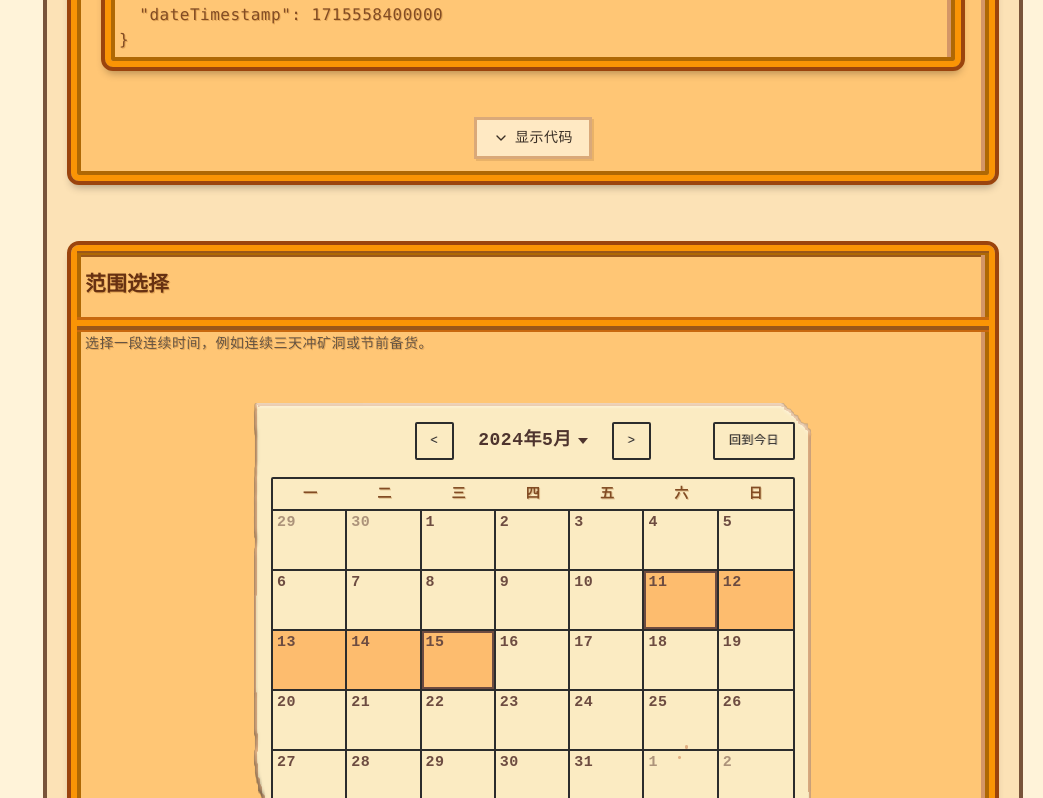
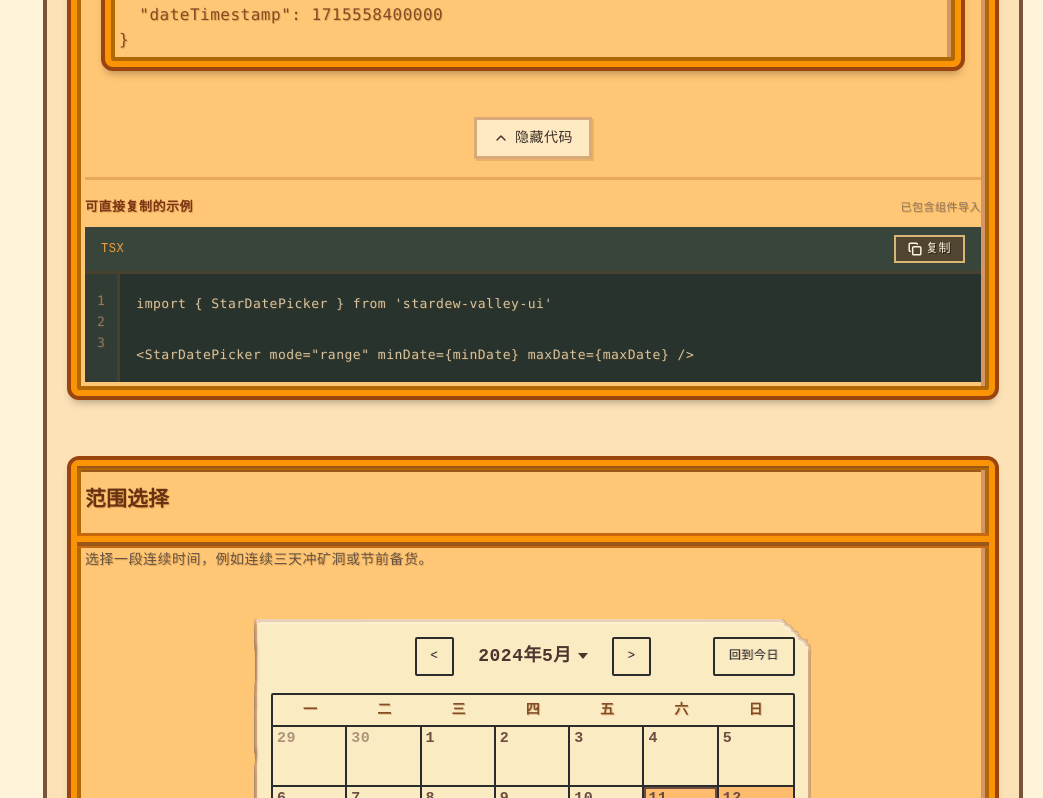
Before and after one commit to a985987819/stardewUi, a React (Vite) app: page /stardewUi/components/date-picker in a window 1280 px wide. Shown: the part 1022-1820 px from the top of the page, without its empty margins (237-1280 px from the left). Built offline with nearby package versions, Linux system fonts and the light colour scheme; a web font is replaced by a local one.

Commit message:
feat: make component examples copy ready

```diff
--- a/src/components/layout/ComponentDemo.module.scss
+++ b/src/components/layout/ComponentDemo.module.scss
@@ -44,6 +44,32 @@
     border-top: 3px solid var(--star-raw-rgba-157-65-0-0-22);
   }
 
+  &-code-heading {
+    display: flex;
+    align-items: baseline;
+    justify-content: space-between;
+    gap: 12px;
+    margin: 0 0 8px;
+    color: var(--color-text);
+    font-size: 13px;
+
+    span:first-child {
+      color: var(--star-raw-hex-7a3514);
+      font-weight: 700;
+    }
+
+    span:last-child {
+      color: var(--color-text-tertiary);
+      font-size: 11px;
+    }
+
+    @media (max-width: 520px) {
+      align-items: flex-start;
+      flex-direction: column;
+      gap: 2px;
+    }
+  }
+
   &-code-block {
     border: none;
     box-shadow: none;
--- a/src/components/layout/ComponentDemo.tsx
+++ b/src/components/layout/ComponentDemo.tsx
@@ -14,16 +14,47 @@ interface ComponentDemoProps {
   id?: string
 }
 
+const libraryComponentPattern = /\b(Star[A-Z][A-Za-z0-9]*)\b/g
+const lucideComponentPattern = /<([A-Z][A-Za-z0-9]*)\b/g
+const lucideComponents = new Set(['Search'])
+
+const unique = (values: string[]) => [...new Set(values)]
+
+/**
+ * Turns the concise JSX passed by a demo page into a copy-ready snippet. Demo
+ * pages only describe the meaningful usage; the shared frame owns the package
+ * imports so the visible code never silently omits its component references.
+ */
+export function createCopyableDemoCode(code: string): string {
+  if (code.includes("from 'stardew-valley-ui'") || code.includes('from "stardew-valley-ui"')) {
+    return code
+  }
+
+  const libraryImports = unique([...code.matchAll(libraryComponentPattern)].map(([, component]) => component))
+  const iconImports = unique(
+    [...code.matchAll(lucideComponentPattern)]
+      .map(([, component]) => component)
+      .filter((component) => lucideComponents.has(component)),
+  )
+  const imports = [
+    libraryImports.length > 0 ? `import { ${libraryImports.join(', ')} } from 'stardew-valley-ui'` : null,
+    iconImports.length > 0 ? `import { ${iconImports.join(', ')} } from 'lucide-react'` : null,
+  ].filter((statement): statement is string => statement !== null)
+
+  return imports.length > 0 ? `${imports.join('\n')}\n\n${code}` : code
+}
+
 function StarComponentDemo({
   title,
   description,
   children,
   code,
-  defaultShowCode = false,
+  defaultShowCode = true,
   id,
 }: ComponentDemoProps) {
   const [showCode, setShowCode] = useState(defaultShowCode)
   const { t } = useI18n()
+  const copyableCode = code ? createCopyableDemoCode(code) : undefined
 
   return (
     <StarCard
@@ -42,9 +73,13 @@ function StarComponentDemo({
           </button>
         </div>
       ) : null}
-      {showCode && code ? (
+      {showCode && copyableCode ? (
         <div className={styles['component-demo-code']}>
-          <StarCodeBlock code={code} language="tsx" className={styles['component-demo-code-block']} />
+          <div className={styles['component-demo-code-heading']}>
+            <span>{t('demo.copyReady')}</span>
+            <span>{t('demo.copyReadyHint')}</span>
+          </div>
+          <StarCodeBlock code={copyableCode} language="tsx" className={styles['component-demo-code-block']} />
         </div>
       ) : null}
     </StarCard>
--- a/src/i18n/dictionaries.ts
+++ b/src/i18n/dictionaries.ts
@@ -45,6 +45,8 @@ export const zhDict: Record<string, string> = {
   'sidebar.tab': '选项卡',
   'demo.showCode': '显示代码',
   'demo.hideCode': '隐藏代码',
+  'demo.copyReady': '可直接复制的示例',
+  'demo.copyReadyHint': '已包含组件导入',
   'api.title': 'API',
   'api.property': '属性',
   'api.description': '说明',
@@ -108,6 +110,8 @@ export const enDict: Record<string, string> = {
   'sidebar.tab': 'Tab',
   'demo.showCode': 'Show Code',
   'demo.hideCode': 'Hide Code',
+  'demo.copyReady': 'Copy-ready example',
+  'demo.copyReadyHint': 'Component imports included',
   'api.title': 'API',
   'api.property': 'Property',
   'api.description': 'Description',
--- a/src/pages/EmptyStateDemo.tsx
+++ b/src/pages/EmptyStateDemo.tsx
@@ -5,5 +5,5 @@ import { StarEmptyState } from '../components/ui'
 import { useI18n, type Lang } from '../i18n'
 const copy = { zh: { title: 'EmptyState 空状态', desc: '当背包、搜索结果或任务板为空时，用友好的占位提示告诉用户下一步。', toc: ['基础空状态', '横向布局', '隐藏图片', 'API'], demos: [['基础空状态', '用于空背包或暂无数据。'], ['横向布局', '适合窄区域和列表末尾。'], ['隐藏图片', '只保留一行轻量提示。']] }, en: { title: 'EmptyState', desc: 'Use friendly placeholders when a backpack, search result, or quest board is empty.', toc: ['Basic Empty State', 'Horizontal Layout', 'Text Only', 'API'], demos: [['Basic Empty State', 'For empty backpacks or missing data.'], ['Horizontal Layout', 'Good for narrow areas and list endings.'], ['Text Only', 'Keep only a lightweight hint.']] } } satisfies Record<Lang, { title: string; desc: string; toc: string[]; demos: string[][] }>
 const apiData = { zh: [{ property: 'message', description: '提示内容', type: 'ReactNode', default: '-' }, { property: 'showImage', description: '是否显示图片', type: 'boolean', default: 'true' }, { property: 'direction', description: '布局方向', type: "'horizontal' | 'vertical'", default: "'vertical'" }], en: [{ property: 'message', description: 'Placeholder message.', type: 'ReactNode', default: '-' }, { property: 'showImage', description: 'Shows image.', type: 'boolean', default: 'true' }, { property: 'direction', description: 'Layout direction.', type: "'horizontal' | 'vertical'", default: "'vertical'" }] }
-function StarEmptyStateDemoPage() { const { lang } = useI18n(); const t = copy[lang]; const toc = t.toc.map((title: string, i: number) => ({ id: ['basic','horizontal','text','api'][i], title, level: 1 })); return <StarComponentPage title={t.title} description={t.desc} toc={toc}><StarComponentDemo id="basic" title={t.demos[0][0]} description={t.demos[0][1]}><StarEmptyState message={lang === 'zh' ? '背包空空的，去农场收点东西吧。' : 'Your backpack is empty. Gather something from the farm.'} /></StarComponentDemo><StarComponentDemo id="horizontal" title={t.demos[1][0]} description={t.demos[1][1]}><StarEmptyState direction="horizontal" message={lang === 'zh' ? '任务板今天没有新委托。' : 'No new requests on the board today.'} /></StarComponentDemo><StarComponentDemo id="text" title={t.demos[2][0]} description={t.demos[2][1]}><StarEmptyState showImage={false} message={lang === 'zh' ? '没有搜索到这种种子。' : 'No seeds matched your search.'} /></StarComponentDemo><div id="api" className="component-page-api"><StarApiTable title="EmptyState API" data={apiData[lang]} /></div></StarComponentPage> }
+function StarEmptyStateDemoPage() { const { lang } = useI18n(); const t = copy[lang]; const toc = t.toc.map((title: string, i: number) => ({ id: ['basic','horizontal','text','api'][i], title, level: 1 })); return <StarComponentPage title={t.title} description={t.desc} toc={toc}><StarComponentDemo id="basic" title={t.demos[0][0]} description={t.demos[0][1]} code={'<StarEmptyState message="Your backpack is empty." />'}><StarEmptyState message={lang === 'zh' ? '背包空空的，去农场收点东西吧。' : 'Your backpack is empty. Gather something from the farm.'} /></StarComponentDemo><StarComponentDemo id="horizontal" title={t.demos[1][0]} description={t.demos[1][1]} code={'<StarEmptyState direction="horizontal" message="No new requests today." />'}><StarEmptyState direction="horizontal" message={lang === 'zh' ? '任务板今天没有新委托。' : 'No new requests on the board today.'} /></StarComponentDemo><StarComponentDemo id="text" title={t.demos[2][0]} description={t.demos[2][1]} code={'<StarEmptyState showImage={false} message="No seeds matched your search." />'}><StarEmptyState showImage={false} message={lang === 'zh' ? '没有搜索到这种种子。' : 'No seeds matched your search.'} /></StarComponentDemo><div id="api" className="component-page-api"><StarApiTable title="EmptyState API" data={apiData[lang]} /></div></StarComponentPage> }
 export default StarEmptyStateDemoPage
--- a/src/pages/LoadingDemo.tsx
+++ b/src/pages/LoadingDemo.tsx
@@ -6,5 +6,5 @@ import { useI18n, type Lang } from '../i18n'
 import styles from './LoadingDemo.module.scss'
 const copy = { zh: { title: 'Loading 加载', desc: '洒水器带动八株胡萝卜沿扁圆轨迹顺时针成熟，提示点号随每秒的生长节奏循环。', toc: ['基础加载', '不同尺寸', '块级加载', 'API'], demos: [['基础加载', '用于面板、页面或内容区的等待状态。'], ['不同尺寸', '根据可用空间调整整个花圃的直径。'], ['块级加载', '填满容器并居中展示。']] }, en: { title: 'Loading', desc: 'A sprinkler grows eight carrots clockwise on a flattened oval, with trailing dots in sync with each one-second growth step.', toc: ['Basic Loading', 'Sizes', 'Block Loading', 'API'], demos: [['Basic Loading', 'For waiting states in panels, pages, or content areas.'], ['Sizes', 'Scale the diameter of the complete garden.'], ['Block Loading', 'Fill and centre within its container.']] } } satisfies Record<Lang, { title: string; desc: string; toc: string[]; demos: string[][] }>
 const apiData = { zh: [{ property: 'active', description: '是否激活动画', type: 'boolean', default: 'true' }, { property: 'text', description: '加载文案', type: 'string', default: '正在加载...' }, { property: 'size', description: '完整花圃的直径', type: 'number', default: '144' }, { property: 'speed', description: '每株胡萝卜生长的间隔；数值越小，动画越快。单位为毫秒。', type: 'number', default: '1000' }], en: [{ property: 'active', description: 'Runs animation.', type: 'boolean', default: 'true' }, { property: 'text', description: 'Loading text.', type: 'string', default: 'Loading...' }, { property: 'size', description: 'Complete garden diameter.', type: 'number', default: '144' }, { property: 'speed', description: 'Milliseconds between carrot growth steps; lower values are faster.', type: 'number', default: '1000' }] }
-function StarLoadingDemoPage() { const { lang } = useI18n(); const t = copy[lang]; const toc = t.toc.map((title: string, i: number) => ({ id: ['basic','size','block','api'][i], title, level: 1 })); return <StarComponentPage title={t.title} description={t.desc} toc={toc}><StarComponentDemo id="basic" title={t.demos[0][0]} description={t.demos[0][1]}><StarLoading speed={1000} text={lang === 'zh' ? '胡萝卜正在生长...' : 'Carrots are growing...'} /></StarComponentDemo><StarComponentDemo id="size" title={t.demos[1][0]} description={t.demos[1][1]}><div className={styles['loading-demo__stack']}><StarLoading size={96} text="Small" /><StarLoading size={144} text="Medium" /><StarLoading size={192} text="Large" /></div></StarComponentDemo><StarComponentDemo id="block" title={t.demos[2][0]} description={t.demos[2][1]}><div style={{ height: 280, width: '100%' }}><StarLoading fill center text={lang === 'zh' ? '正在整理仓库...' : 'Sorting the shed...'} /></div></StarComponentDemo><div id="api" className="component-page-api"><StarApiTable title="Loading API" data={apiData[lang]} /></div></StarComponentPage> }
+function StarLoadingDemoPage() { const { lang } = useI18n(); const t = copy[lang]; const toc = t.toc.map((title: string, i: number) => ({ id: ['basic','size','block','api'][i], title, level: 1 })); return <StarComponentPage title={t.title} description={t.desc} toc={toc}><StarComponentDemo id="basic" title={t.demos[0][0]} description={t.demos[0][1]} code={'<StarLoading text="Carrots are growing..." speed={1000} />'}><StarLoading speed={1000} text={lang === 'zh' ? '胡萝卜正在生长...' : 'Carrots are growing...'} /></StarComponentDemo><StarComponentDemo id="size" title={t.demos[1][0]} description={t.demos[1][1]} code={'<StarLoading size={96} text="Small" />\n<StarLoading size={144} text="Medium" />\n<StarLoading size={192} text="Large" />'}><div className={styles['loading-demo__stack']}><StarLoading size={96} text="Small" /><StarLoading size={144} text="Medium" /><StarLoading size={192} text="Large" /></div></StarComponentDemo><StarComponentDemo id="block" title={t.demos[2][0]} description={t.demos[2][1]} code={'<div style={{ height: 280 }}><StarLoading fill center text="Sorting the shed..." /></div>'}><div style={{ height: 280, width: '100%' }}><StarLoading fill center text={lang === 'zh' ? '正在整理仓库...' : 'Sorting the shed...'} /></div></StarComponentDemo><div id="api" className="component-page-api"><StarApiTable title="Loading API" data={apiData[lang]} /></div></StarComponentPage> }
 export default StarLoadingDemoPage
--- a/src/pages/TypewriterDemo.tsx
+++ b/src/pages/TypewriterDemo.tsx
@@ -5,5 +5,5 @@ import { StarTypewriter } from '../components/ui'
 import { useI18n, type Lang } from '../i18n'
 const copy = { zh: { title: 'Typewriter 打字机', desc: '打字机让文本逐字出现，适合 NPC 台词、教程提示和任务说明。', toc: ['基础打字', '速度', '延迟开始', 'API'], demos: [['基础打字', '像 NPC 说话一样逐字显示。'], ['速度', '不同速度适合不同情绪。'], ['延迟开始', '可以在动画或场景进入后再开始。']] }, en: { title: 'Typewriter', desc: 'Typewriter reveals text character by character for NPC lines, tutorials, and quest notes.', toc: ['Basic Typing', 'Speed', 'Start Delay', 'API'], demos: [['Basic Typing', 'Reveal text like NPC speech.'], ['Speed', 'Different speeds support different moods.'], ['Start Delay', 'Begin after a scene or animation enters.']] } } satisfies Record<Lang, { title: string; desc: string; toc: string[]; demos: string[][] }>
 const apiData = { zh: [{ property: 'text', description: '要显示的文本', type: 'string', default: '-', required: true }, { property: 'speed', description: '每个字符间隔', type: 'number', default: '100' }, { property: 'startDelay', description: '开始延迟', type: 'number', default: '0' }], en: [{ property: 'text', description: 'Text to reveal.', type: 'string', default: '-', required: true }, { property: 'speed', description: 'Delay per character.', type: 'number', default: '100' }, { property: 'startDelay', description: 'Start delay.', type: 'number', default: '0' }] }
-function StarTypewriterDemoPage() { const { lang } = useI18n(); const t = copy[lang]; const toc = t.toc.map((title: string, i: number) => ({ id: ['basic','speed','delay','api'][i], title, level: 1 })); const line = lang === 'zh' ? '早上好，今天适合给防风草浇水，也适合去镇上交朋友。' : 'Good morning. Today is good for watering parsnips and making friends in town.'; return <StarComponentPage title={t.title} description={t.desc} toc={toc}><StarComponentDemo id="basic" title={t.demos[0][0]} description={t.demos[0][1]}><StarTypewriter text={line} /></StarComponentDemo><StarComponentDemo id="speed" title={t.demos[1][0]} description={t.demos[1][1]}><StarTypewriter text={line} speed={35} /></StarComponentDemo><StarComponentDemo id="delay" title={t.demos[2][0]} description={t.demos[2][1]}><StarTypewriter text={line} startDelay={600} /></StarComponentDemo><div id="api" className="component-page-api"><StarApiTable title="Typewriter API" data={apiData[lang]} /></div></StarComponentPage> }
+function StarTypewriterDemoPage() { const { lang } = useI18n(); const t = copy[lang]; const toc = t.toc.map((title: string, i: number) => ({ id: ['basic','speed','delay','api'][i], title, level: 1 })); const line = lang === 'zh' ? '早上好，今天适合给防风草浇水，也适合去镇上交朋友。' : 'Good morning. Today is good for watering parsnips and making friends in town.'; return <StarComponentPage title={t.title} description={t.desc} toc={toc}><StarComponentDemo id="basic" title={t.demos[0][0]} description={t.demos[0][1]} code={'<StarTypewriter text="Good morning, farmer." />'}><StarTypewriter text={line} /></StarComponentDemo><StarComponentDemo id="speed" title={t.demos[1][0]} description={t.demos[1][1]} code={'<StarTypewriter text="The mine is waiting." speed={35} />'}><StarTypewriter text={line} speed={35} /></StarComponentDemo><StarComponentDemo id="delay" title={t.demos[2][0]} description={t.demos[2][1]} code={'<StarTypewriter text="Quest updated." startDelay={600} />'}><StarTypewriter text={line} startDelay={600} /></StarComponentDemo><div id="api" className="component-page-api"><StarApiTable title="Typewriter API" data={apiData[lang]} /></div></StarComponentPage> }
 export default StarTypewriterDemoPage
```
Also changed, not shown: src/pages/PopupDemo.tsx (+1 -1 lines), 2 other files (tests, documents, lock files or other folders).
